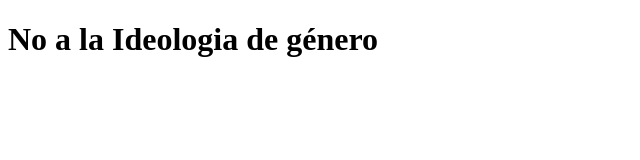
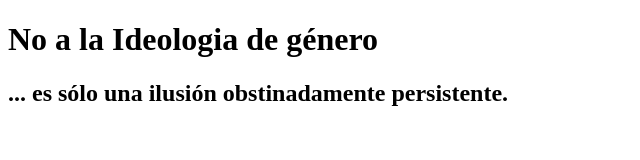
Before and after one commit to noalaideologiadegenero/noalaideologiadegenero.github.io, a plain HTML site: page index.html in a window 1280 px wide. Shown: the whole page, without its empty margins (0-640 px from the left). Drawn offline with Linux system fonts and the light colour scheme.

Commit message:
Update index.html

```diff
--- a/index.html
+++ b/index.html
@@ -7,5 +7,6 @@
 </head>
 <body>
     <h1>No a la Ideologia de género</h1>
+    <h2>... es sólo una ilusión obstinadamente persistente.</h2>
 </body>
 </html>
```
